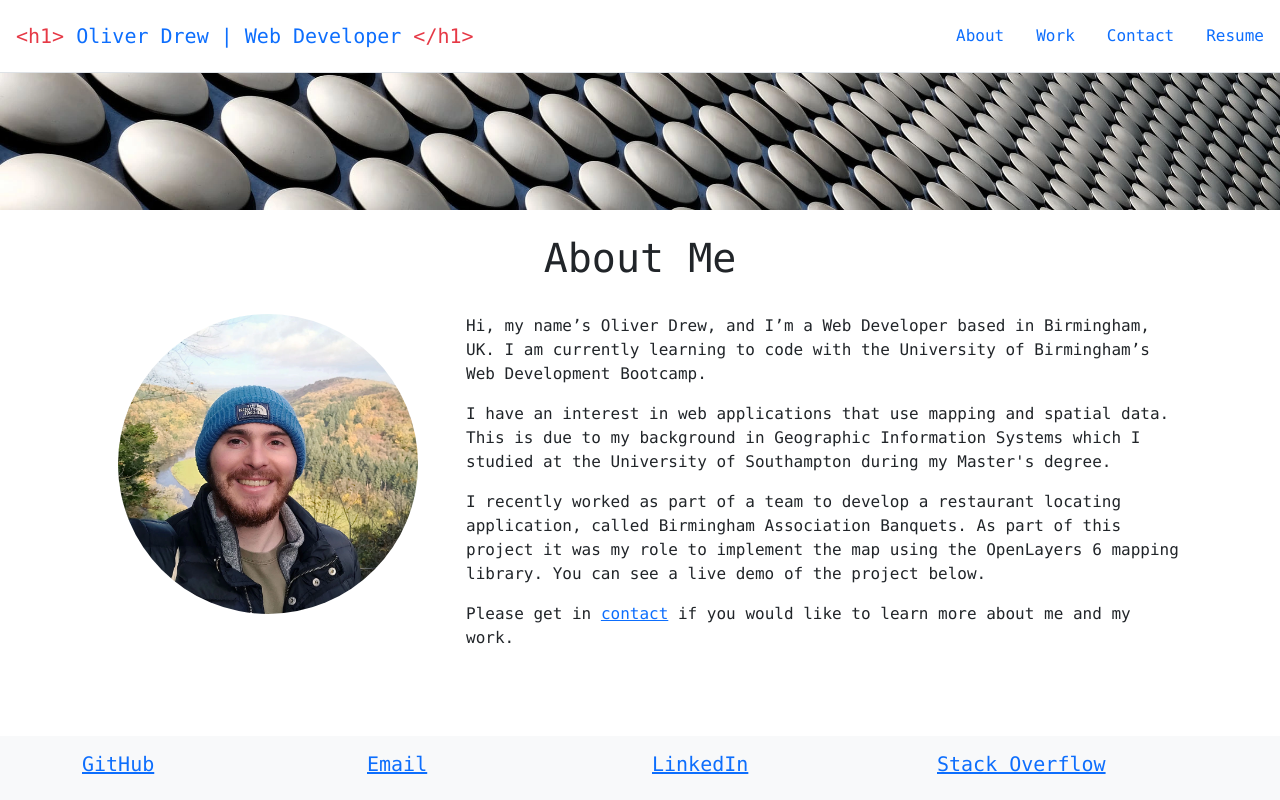
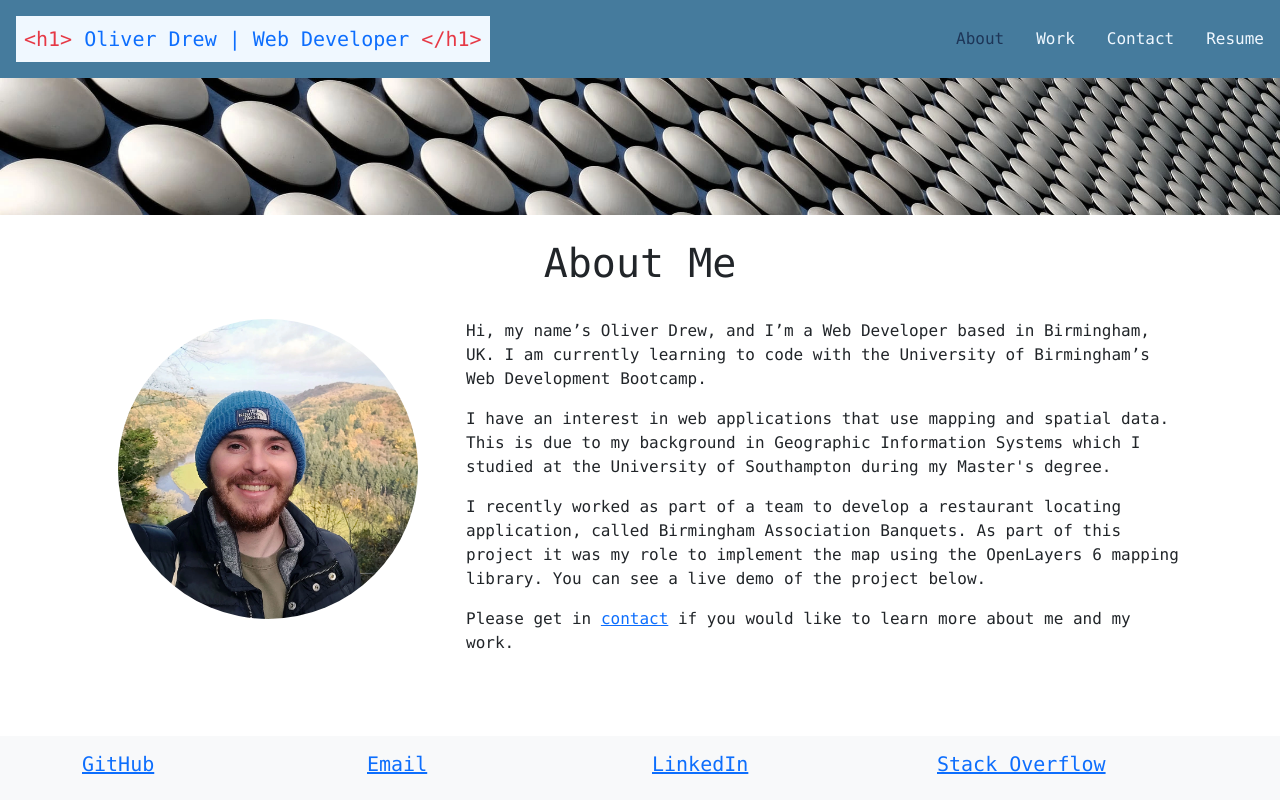
Before and after one commit to oli-drew/oliver-drew-react-portfolio, a React (Create React App) app: page / in a window 1280 px wide. Built offline with nearby package versions, Linux system fonts and the light colour scheme.

Commit message:
Updated nav colours

```diff
--- a/src/components/Nav.js
+++ b/src/components/Nav.js
@@ -5,9 +5,9 @@ import "../styles/Nav.css";
 // We assign them to their own variable names
 function Nav({ currentPage, handlePageChange }) {
   return (
-    <header className="d-flex flex-wrap align-items-center justify-content-center justify-content-md-between py-3 border-bottom">
+    <header className="d-flex flex-wrap align-items-center justify-content-center justify-content-md-between py-3 nav-background">
       <a
-        className="navbar-brand logo mx-3"
+        className="navbar-brand logo mx-3 py-md-2 px-md-2 nav-logo-background"
         href="/"
         onClick={() => handlePageChange("Home")}
       >
@@ -17,7 +17,11 @@ function Nav({ currentPage, handlePageChange }) {
       <ul className="nav col-12 col-md-auto mb-2 justify-content-center mb-md-0">
         <li className="nav-item">
           <a
-            className={currentPage === "About" ? "nav-link active" : "nav-link"}
+            className={
+              currentPage === "About"
+                ? "nav-link nav-link-active"
+                : "nav-link nav-link-colour"
+            }
             href="#about"
             onClick={() => handlePageChange("About")}
           >
@@ -26,7 +30,11 @@ function Nav({ currentPage, handlePageChange }) {
         </li>
         <li className="nav-item">
           <a
-            className={currentPage === "Work" ? "nav-link active" : "nav-link"}
+            className={
+              currentPage === "Work"
+                ? "nav-link nav-link-active"
+                : "nav-link nav-link-colour"
+            }
             href="#work"
             onClick={() => handlePageChange("Work")}
           >
@@ -36,7 +44,9 @@ function Nav({ currentPage, handlePageChange }) {
         <li className="nav-item">
           <a
             className={
-              currentPage === "Contact" ? "nav-link active" : "nav-link"
+              currentPage === "Contact"
+                ? "nav-link nav-link-active"
+                : "nav-link nav-link-colour"
             }
             href="#contact"
             onClick={() => handlePageChange("Contact")}
@@ -50,7 +60,7 @@ function Nav({ currentPage, handlePageChange }) {
               Resume
             </a>
           </div> */}
-          <a href="/" className="nav-link">
+          <a href="/" className="nav-link nav-link-colour">
             Resume
           </a>
         </li>
--- a/src/styles/Nav.css
+++ b/src/styles/Nav.css
@@ -7,3 +7,19 @@
   content: " </h1>";
   color: var(--red);
 }
+
+.nav-background {
+  background: var(--blue);
+}
+
+.nav-logo-background {
+  background-color: var(--light);
+}
+
+.nav-link-colour {
+  color: var(--light);
+}
+
+.nav-link-active {
+  color: var(--dark-blue);
+}
```
